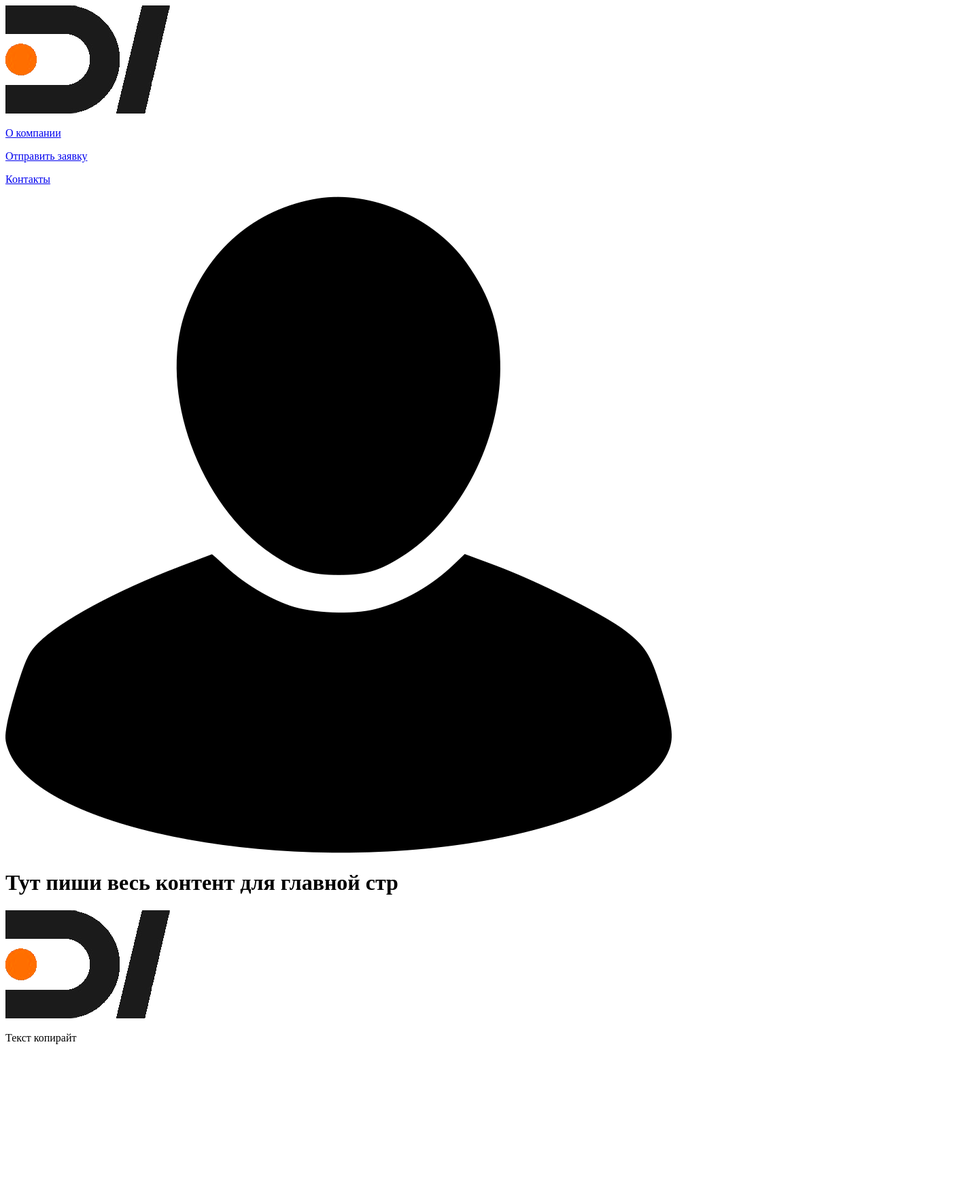
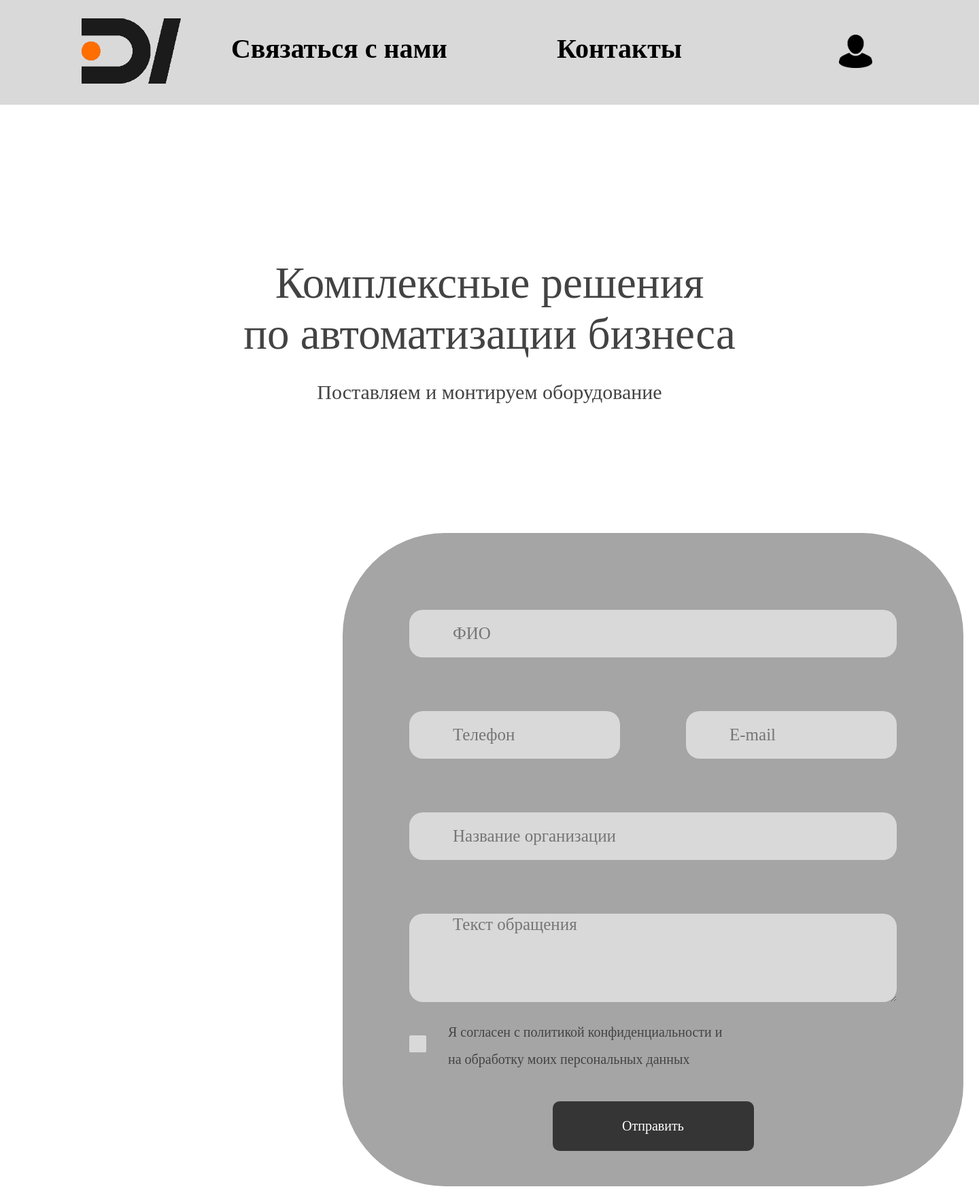
Before and after one commit to Tallrate113/sitedvlink, a Django app: template sitedvlink/dvlink/templates/dvlink/index.html in a window 1440 px wide. Shown: the top 1749 px of the page at 68% size. Before the commit the page ends 1536 px from the top, so only its background shows below. Run offline with Django 3.2, Linux system fonts and the light colour scheme; the template is opened without the code that fills it, so the values that code supplies are empty; some web fonts are replaced.

Commit message:
Connecting css, and adding code to html and css

```diff
--- a/sitedvlink/dvlink/static/dvlink/css/style.css
+++ b/sitedvlink/dvlink/static/dvlink/css/style.css
@@ -0,0 +1,344 @@
+@font-face{
+    font-family: Montserrat-Regular;
+    src: url(../font/Montserrat/Montserrat-Regular.ttf);
+}
+
+@font-face{
+    font-family: Montserrat-Medium;
+    src: url(../font/Montserrat/Montserrat-Medium.ttf)
+}
+
+@font-face{
+    font-family: Montserrat-Bold;
+    src: url(../font/Montserrat/Montserrat-Bold.ttf);
+}
+
+body{
+    margin: 0;
+}
+
+.header{
+    background-color: #D9D9D9;
+    display: flex;
+    justify-content:space-between;
+    padding-bottom: 27px;
+}
+
+.logo_header img{
+    margin-top: 27px;
+    width: 146px;
+    height: 96px;
+    margin-left: 120px;
+}
+
+.text_menu{
+    margin-top: 48px;
+}
+
+.text_menu a{
+    text-decoration: none;
+    color: black;
+    font-weight: 700;
+    font-family: 'Montserrat-Regular';
+    font-size: 40px;
+    margin-right: 157px;
+}
+
+.icon img{
+    margin-top: 51px;
+    width: 49px;
+    height: 49px;
+    margin-right: 157px;
+}
+
+
+.information_about_the_company{
+    margin-top: 160px;
+    display: flex;
+    justify-content: center;
+}
+
+.text_information_1{
+   text-align: center;
+   font-size: 65px;
+   font-family: 'Montserrat-Bold';
+   color: #434343;
+   margin-bottom: 0px;
+}
+
+.text_information_2{
+   font-size: 30px;
+   font-family: 'Montserrat-Medium';
+   color: #434343;
+   text-align: center;
+   margin-top: 31px;
+}
+
+.form{
+    display: flex;
+    justify-content: center;
+    margin-top: 160px;
+    width: 913px;
+    height: 961px;
+    background-color: #A5A5A5;
+    margin-left: 504px;
+    border-radius: 150px;
+    margin-bottom: 160px;
+}
+
+input{
+    padding-left: 64px;
+}
+
+.field_strok{
+    display: flex;
+    margin-bottom: 79px;
+}
+
+textarea{
+    font-family: 'Montserrat-Regular';
+    padding-left: 64px;
+    width: 651px;
+    height: 126px;
+    background: #D9D9D9;
+    border-radius: 20px;
+    border: none;
+    font-size: 25px;
+    color: #434343;
+}
+
+.field_fio input[type="text"]{
+    font-family: 'Montserrat-Regular';
+    background: #D9D9D9;
+    border-radius: 20px;
+    border: none;
+    width: 651px;
+    height: 68px;
+    font-size: 25px;
+    margin-bottom: 79px;
+    margin-top: 113px;
+    color: #434343;
+}
+
+.field_number_phone input[type="text"]{
+    font-family: 'Montserrat-Regular';
+    background: #D9D9D9;
+    border-radius: 20px;
+    border: none;
+    width: 244px;
+    height: 68px;
+    font-size: 25px;
+    margin-right: 97px;
+    color: #434343;
+}
+
+.field_email input[type="text"]{
+    font-family: 'Montserrat-Regular';
+    background: #D9D9D9;
+    border-radius: 20px;
+    border: none;
+    width: 244px;
+    height: 68px;
+    font-size: 25px;
+    color: #434343;
+}
+
+.field_organisation_name input[type="text"]{
+    font-family: 'Montserrat-Regular';
+    background: #D9D9D9;
+    border-radius: 20px;
+    border: none;
+    width: 651px;
+    height: 68px;
+    font-size: 25px;
+    margin-bottom: 79px;
+    color: #434343;
+}
+
+.checkbox p{
+    margin-left: 32px;
+}
+
+input[type=checkbox] {
+        display: none;
+    }
+
+    .checkbox label:before {
+            border-radius: 2px;
+        }
+
+        input[type=checkbox]:checked + label:before {
+                content: "\2713";
+                font-size: 25px;
+                color: black;
+                text-align: center;
+                line-height: 25px;
+            }
+            label {
+                    display: inline-block;
+                    cursor: pointer;
+                    position: relative;
+                    padding-left: 25px;
+                    margin-right: 15px;
+                    font-size: 20px;
+                    font-family: 'Montserrat-Regular';
+                    color: #434343;
+                    line-height: 40px;
+                }
+                label:before {
+                        content: "";
+                        display: inline-block;
+                        width: 25px;
+                        height: 25px;
+                        margin-right: 10px;
+                        position: absolute;
+                        left: 0;
+                        bottom: 50px;
+                        background-color: #D9D9D9;
+                    }
+ .checkbox{
+    margin-bottom: 22px;
+ }
+
+
+
+
+
+.sogl p{
+    font-family: 'Montserrat-Regular';
+    color: #434343;
+    margin-top: -15px;
+    line-height: 180%;
+    font-size: 20px;
+}
+
+.sogl{
+    display: flex;
+    margin-bottom: 32px;
+}
+
+.button{
+    display: flex;
+    justify-content: center;
+}
+
+.button button[type="submit"]{
+    width: 296px;
+    height: 73px;
+    background-color: #353535;
+    border: none;
+    color: white;
+    font-size: 20px;
+    font-family: 'Montserrat-Bold';
+    border-radius: 10px;
+}
+
+
+.contacts{
+    margin-bottom: 160px;
+}
+
+.maps{
+    margin-left: 120px;
+    position: absolute;
+}
+
+.inf_contacts{
+    position: absolute;
+    margin-top: 309px;
+    margin-left: 167px;
+}
+
+.bgcircle{
+    background-color: white;
+    border-radius: 50%;
+    width: 640px;
+    height: 640px;
+    box-shadow: 0px 4px 4px rgba(0, 0, 0, 0.25);
+}
+
+.text_contacts_zagl{
+    text-align: center;
+}
+
+.text_contacts_zagl h1{
+    padding-top: 70px;
+    font-family: 'Montserrat-Medium';
+    font-size: 40px;
+    margin-bottom: 79px;
+}
+
+.text_inf{
+    text-align: left;
+    margin-left: 94px;
+    font-size: 18px;
+    font-family:'Montserrat-Medium' ;
+    line-height: 280%;
+}
+
+.text_inf a{
+    text-decoration: none;
+    color: black;
+}
+
+.folder{
+    background-color: #7D7D7D;
+    height: 350px;
+    margin-top: 1320px;
+}
+
+.folder2{
+    background-color: #7D7D7D;
+    height: 350px;
+    margin-top: 80px;
+}
+
+.logo img{
+    width: 146px;
+    height: 96px;
+    display: inline-block;
+    margin-left: 887px;
+    margin-top: 127px;
+}
+
+.logo2 img{
+    width: 146px;
+    height: 96px;
+    display: inline-block;
+    margin-left: 887px;
+    margin-top: 127px;
+}
+
+.text_copirate{
+    display:inline-block;
+    color: #D9D9D9;
+    font-family: 'Montserrat-Regular';
+    font-size: 18px;
+    margin-left: 817px;
+}
+
+.text_copirate2{
+    display:inline-block;
+    color: #D9D9D9;
+    font-family: 'Montserrat-Regular';
+    font-size: 18px;
+    margin-left: 817px;
+}
+
+.form_account{
+    width: 720px;
+    height: 400px;
+    background-color: #D9D9D9;
+    margin-top: 40px;
+    margin-left:210px;
+    border-radius: 20px;
+}
+
+.form_application{
+    width: 1800px;
+    height: 900px;
+    background-color: #D9D9D9;
+    margin-top: 100px;
+    margin-left:100px;
+    border-radius: 20px;
+}
--- a/sitedvlink/dvlink/templates/dvlink/account.html
+++ b/sitedvlink/dvlink/templates/dvlink/account.html
@@ -1,5 +1,9 @@
 {% extends 'dvlink/base.html' %}
 
 {% block content %}
-<h1>тут пиши весь контент для акка</h1>
+<div class="form_account">
+      </div>
+
+<div class="form_application">
+      </div>
 {% endblock %}
--- a/sitedvlink/dvlink/templates/dvlink/base.html
+++ b/sitedvlink/dvlink/templates/dvlink/base.html
@@ -2,9 +2,9 @@
 <!DOCTYPE html>
 <html>
 <head>
-    <meta charset="UTF-8">
     <title>{{ title }}</title>
-    <link type="text/css" href="{% static 'dvlink/css/style.css' %}" rel="stylesheet"/>
+    <link type="text/css" href="{% static 'dvlink/css/style.css' %}" rel="stylesheet" />
+    <meta charset= "UTF-8">
 </head>
 <body>
 <!--Блок шапки начало-->
@@ -14,16 +14,15 @@
             <a href="#"><img src="{% static 'dvlink/img/logo.png' %}"></a>
         </div>
           <div class="text_menu">
-        <p><a href="#"> О компании</a></p>
-        <p><a href="#"> Отправить заявку</a></p>
-        <p><a href="#"> Контакты</a></p>
+              <a href="#"> Связаться с нами</a>
+              <a href="#"> Контакты</a>
           </div>
           <div class="icon">
               <a href="#"><img src="{% static 'dvlink/img/icon.png' %}"></a>
           </div>
       </div>
 {% endblock header %}
-<!--Блок конец начало-->
+<!--Блок шапки конец-->
 
 <!--Блок контента начало-->
 {% block content %}
@@ -34,11 +33,11 @@
 <!--Блок подвала начало-->
 {% block folder %}
 <div class="folder">
-    <div class="logo_folder">
+            <div class="logo">
                  <img src="{% static 'dvlink/img/logo.png' %}">
             </div>
-    <div class="text_folder">
-        <p>Текст копирайт</p>
+            <div class="text_copirate">
+                <p>© 2014 - 2023 | ООО «ДВ-Линк»</p>
             </div>
         </div>
 {% endblock folder%}
--- a/sitedvlink/dvlink/templates/dvlink/index.html
+++ b/sitedvlink/dvlink/templates/dvlink/index.html
@@ -1,5 +1,58 @@
 {% extends 'dvlink/base.html' %}
 
 {% block content %}
-<h1>Тут пиши весь контент для главной стр</h1>
+<div class="information_about_the_company">
+        <div class="text_information">
+            <p class="text_information_1">Комплексные решения<br>по автоматизации бизнеса</p>
+            <p class="text_information_2">Поставляем и монтируем оборудование</p>
+        </div>
+      </div>
+<div class="form">
+        <div class="field">
+        <div class="field_fio">
+            <input type="text" placeholder="ФИО">
+        </div>
+        <div class="field_strok">
+        <div class="field_number_phone">
+            <input type="text" placeholder="Телефон">
+        </div>
+        <div class="field_email">
+            <input type="text" placeholder="E-mail">
+        </div>
+        </div>
+        <div class="field_organisation_name">
+            <input type="text" placeholder="Название организации">
+        </div>
+        <div class="field_text_appeal">
+            <textarea placeholder="Текст обращения"></textarea>
+        </div>
+        <div class="checkbox">
+            <input id="check1" type="checkbox" name="check" value="check1">
+            <label for="check1"><p>Я согласен с политикой конфиденциальности и<br>
+                на обработку моих персональных данных</p></label>
+        </div>
+        <div class="button">
+            <button type="submit"><p>Отправить</p></button>
+        </div>
+        </div>
+        </div>
+
+        <div class="contacts">
+            <div class="maps">
+                <script type="text/javascript" charset="utf-8" async src="https://api-maps.yandex.ru/services/constructor/1.0/js/?um=constructor%3Ae063cdc4a2968617fe376b98e2ea17ae0934f04be14203a6fe1346ad585cf4e8&amp;width=1680&amp;height=1000&amp;lang=ru_RU&amp;scroll=true"></script>
+            </div>
+            <div class="inf_contacts">
+                <div class="bgcircle">
+                    <div class="text_contacts_zagl">
+                        <h1>Контакты</h1>
+                    </div>
+                        <div class="text_inf">
+                        <p>ООО «ДВ-Линк», переулок Кустарный, 6,<br>
+                            г. Хабаровск, 680000, Россия</p>
+                            <p>+7 (4212) 47-99-07</p>
+                            <a href="info@dv-link.su">info@dv-link.su</a>
+                        </div>
+                    </div>
+                </div>
+        </div>
 {% endblock %}
```
Also changed, not shown: sitedvlink/dvlink/views.py (+5 -3 lines). Lines whose indentation alone changed are shown as unchanged.
